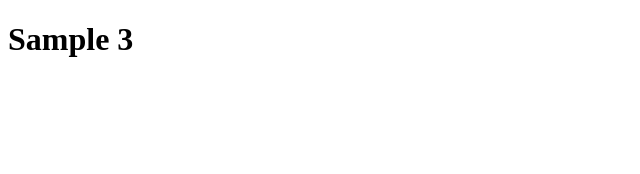
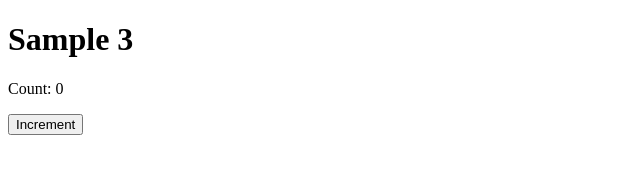
Before and after one commit to alce65/sample3_git_indra, a website: page index.html in a window 1280 px wide. Shown: the whole page, without its empty margins (0-640 px from the left). Drawn offline with Linux system fonts and the light colour scheme; files whose address does not match are found by name.

Commit message:
Add counter to index.html

```diff
--- a/index.html
+++ b/index.html
@@ -10,5 +10,11 @@
         <header>
             <h1>Sample 3</h1>
         </header>
+        <main>
+            <div id="app">
+                <p>Count: 0</p>
+                <button>Increment</button>
+            </div>
+        </main>
     </body>
 </html>
```
